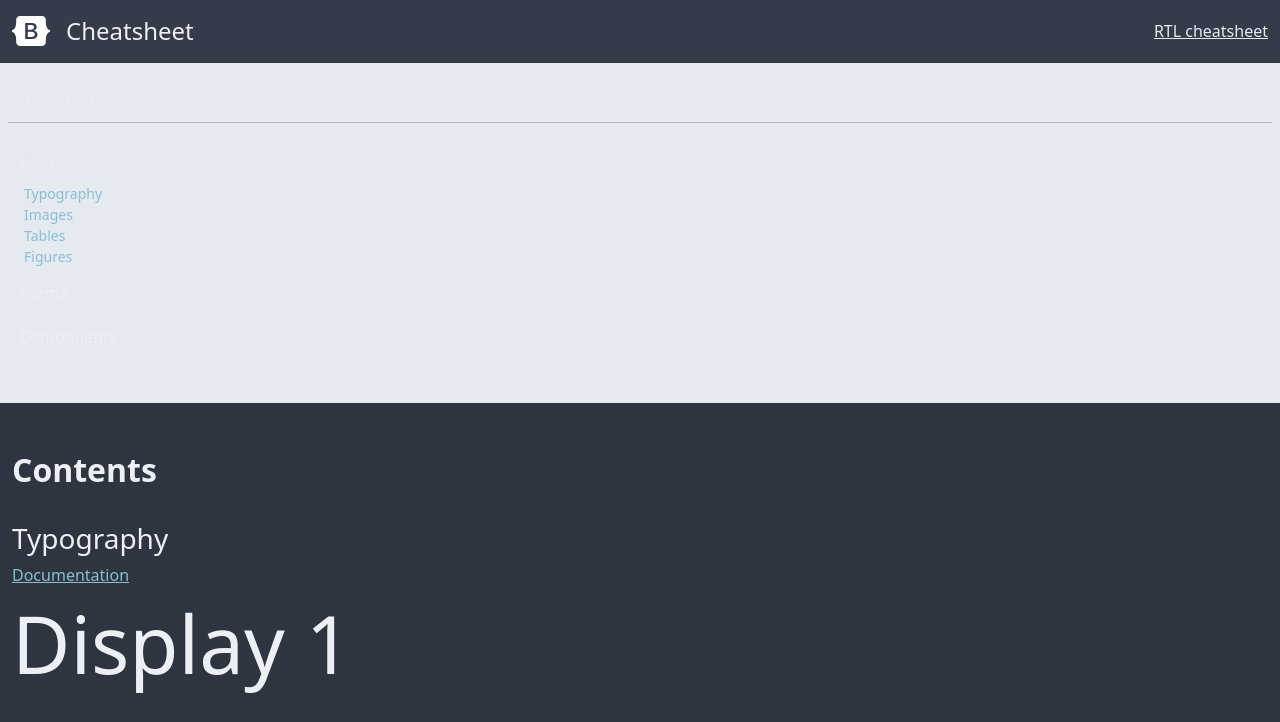
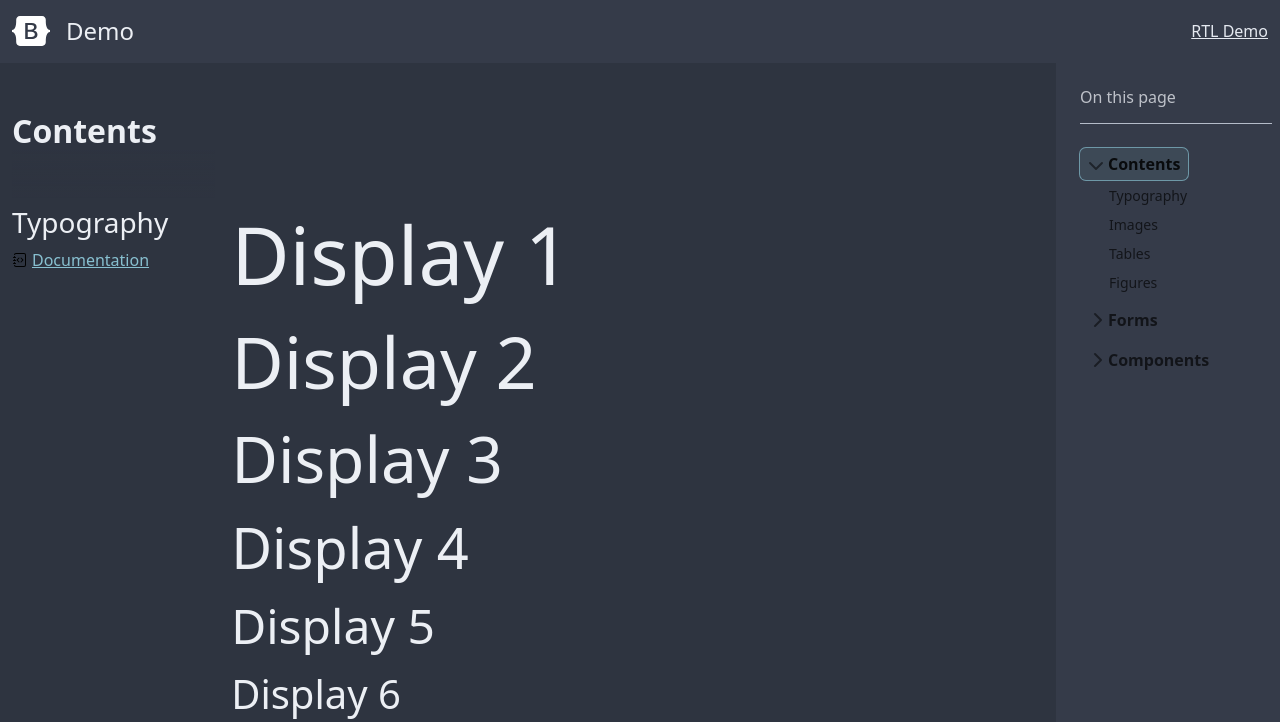
Before and after one commit to EhanAhamed/nord-bootstrap, a website: page site/demo.html in a window 1280 px wide. Both pictures are taken after a click on the button "Contents". Shown: the top 722 px of the page. Drawn offline with Linux system fonts and the light colour scheme; files whose address does not match are found by name.

Commit message:
Work In Progress

```diff
--- a/site/assets/demo/demo.css
+++ b/site/assets/demo/demo.css
@@ -32,7 +32,7 @@ body {
 .bd-aside a:hover,
 .bd-aside a:focus {
   color: rgba(0, 0, 0, .85);
-  background-color: rgba(121, 82, 179, .1);
+  background-color: rgba(136, 192, 208, .1);
 }
 
 .bd-aside .active {
@@ -49,11 +49,11 @@ body {
 .bd-aside .btn:hover,
 .bd-aside .btn:focus {
   color: rgba(0, 0, 0, .85);
-  background-color: rgba(121, 82, 179, .1);
+  background-color: rgba(136, 192, 208, .1);
 }
 
 .bd-aside .btn:focus {
-  box-shadow: 0 0 0 1px rgba(121, 82, 179, .7);
+  box-shadow: 0 0 0 1px rgba(136, 192, 208, .7);
 }
 
 .bd-aside .btn::before {
@@ -149,7 +149,7 @@ body {
     /* rtl:end:ignore */
     z-index: -1;
     content: "";
-    background-image: linear-gradient(to bottom, rgba(255, 255, 255, 1) calc(100% - 3rem), rgba(255, 255, 255, .01));
+    background-image: linear-gradient(to bottom, rgba(46, 52, 64, 1) calc(100% - 3rem), rgba(46, 52, 64, .01));
   }
 
   .bd-cheatsheet article,
--- a/site/demo.html
+++ b/site/demo.html
@@ -65,17 +65,17 @@
 
 
     <!-- Custom styles for this template -->
-    <link href="cheatsheet.css" rel="stylesheet">
+    <link href="./assets/demo/demo.css" rel="stylesheet">
   </head>
-  <body class="bg-light">
+  <body class="bg-dark">
 
 <header class="bd-header bg-dark py-3 d-flex align-items-stretch border-bottom border-dark">
   <div class="container-fluid d-flex align-items-center">
     <h1 class="d-flex align-items-center fs-4 text-white mb-0">
-      <img src="../assets/brand/bootstrap-logo-white.svg" width="38" height="30" class="me-3" alt="Bootstrap">
-      Cheatsheet
+      <img src="./assets/img/bootstrap-logo-white.svg" width="38" height="30" class="me-3" alt="Bootstrap">
+      Demo
     </h1>
-    <a href="../examples/cheatsheet-rtl/" class="ms-auto link-light" hreflang="ar">RTL cheatsheet</a>
+    <a href="../examples/cheatsheet-rtl/" class="ms-auto link-light" hreflang="ar">RTL Demo</a>
   </div>
 </header>
 <aside class="bd-aside sticky-xl-top text-muted align-self-start mb-3 mb-xl-5 px-2">
@@ -1831,8 +1831,8 @@
 </div>
 
 
-    <script src="../assets/dist/js/bootstrap.bundle.min.js"></script>
-
-      <script src="cheatsheet.js"></script>
+    <script src="./assets/scripts/bootstrap.bundle.min.js"></script>
+
+      <script src="./assets/demo/demo.js"></script>
   </body>
 </html>
```
Also changed, not shown: site/demo.rtl.html (+4 -4 lines).
